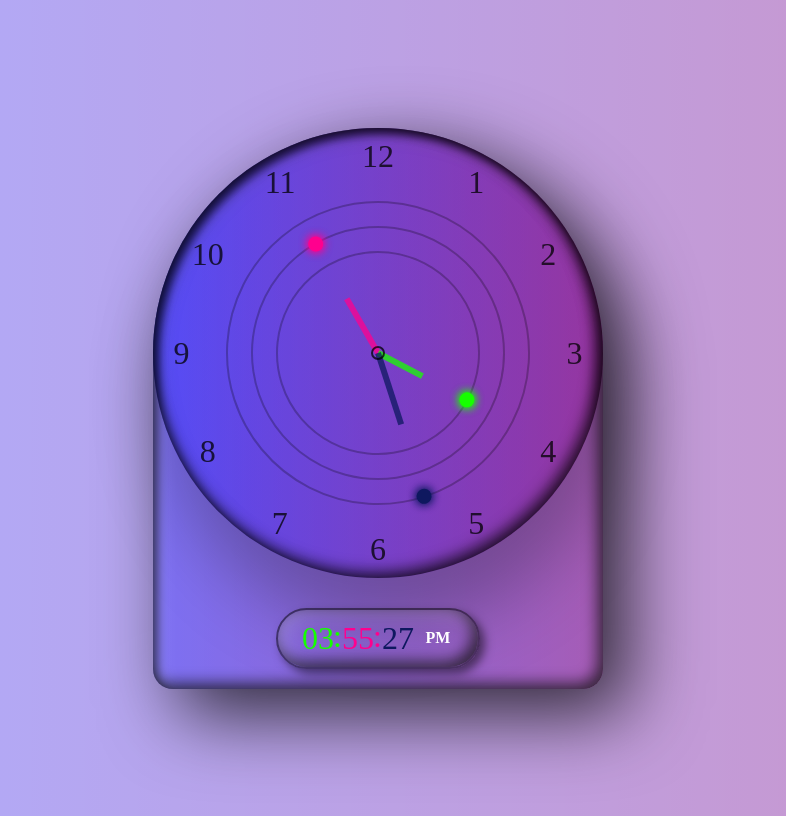
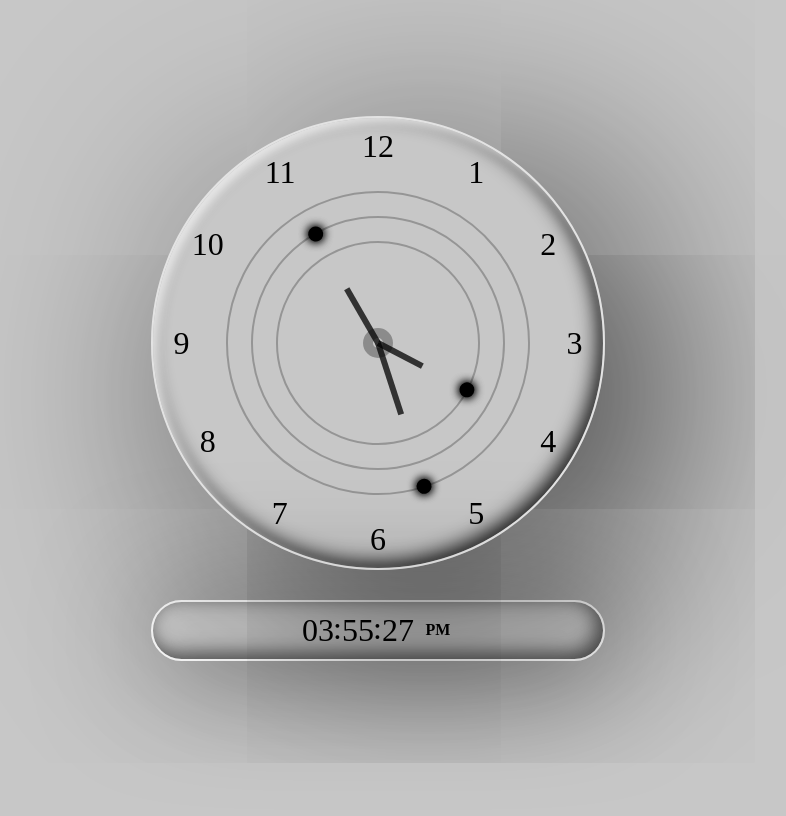
Before and after one commit to sania8/day4, a plain HTML site: page index.html in a window 1280 px wide. Shown: the whole page, without its empty margins (262-1048 px from the left). Drawn offline with Linux system fonts and the light colour scheme.

Commit message:
first commit

```diff
--- a/index.html
+++ b/index.html
@@ -10,9 +10,10 @@
 <body >
     <div class="container">
     <div class="clock">
-        <div class="circle" style="--clr:#0E185F;" id="sc"><i></i></div>
-        <div class="circle circle2" style="--clr:#FF008E;" id="mn"><i></i></div>
-        <div class="circle circle3" style="--clr:#16FF00;" id="hr"><i></i></div>
+
+        <div class="circle" style="--clr:black;" id="sc"><i></i></div>
+        <div class="circle circle2" style="--clr:black;" id="mn"><i></i></div>
+        <div class="circle circle3" style="--clr:black;" id="hr"><i></i></div>
         <span style="--i:1;" ><b>1</b></span>
         <span style="--i:2;" ><b>2</b></span>
         <span style="--i:3;" ><b>3</b></span>
@@ -27,9 +28,9 @@
         <span style="--i:12;" ><b>12</b></span>
     </div>
     <div id="time">
-        <div id="hours" style="--clr:#16FF00;">00</div>
-        <div id="minutes" style="--clr:#FF008E;">00</div>
-        <div id="seconds" style="--clr:#0E185F;" >00</div>
+        <div id="hours" style="--clr:black;">00</div>
+        <div id="minutes" style="--clr:black;">00</div>
+        <div id="seconds" style="--clr:black;" >00</div>
         <div id="ampm">AM</div>
     </div>
     </div>
--- a/style.css
+++ b/style.css
@@ -3,22 +3,8 @@ body{
     justify-content : center;
     min-height: 100vh;
     align-items: center;
-    background: -webkit-linear-gradient(left, rgba(0, 0, 255, 0.32) , rgba(128, 0, 128, 0.416));
-}
-.container{
-    background:-webkit-linear-gradient(left, rgba(0, 0, 255, 0.32) , rgba(128, 0, 128, 0.416));
-    border-radius : 20px;
-    border-top-left-radius : 225px;
-    border-top-right-radius : 225px;
-    box-shadow : 25px 25px 75px rgba(0,0,0,0.75),
-       inset 5px 5px 10px rgba(0,0,0,0.5),
-       inset 5px 5px 20px rgba(255, 255, 255, 0.2),
-       inset -5px -5px 15px rgba(0,0,0,0.75);
-       display : flex;
-       align-items: center;
-       justify-content: center;
-       flex-direction : column;
-
+    /*background: -webkit-linear-gradient(left, rgba(0, 0, 255, 0.32) , rgba(128, 0, 128, 0.416));*/
+    background-color : rgba(100, 100, 100, 0.358);
 }
 
 .clock{
@@ -26,11 +12,11 @@ position: relative;
 width: 450px;
 height: 450px;
 border-radius: 50%;
-background: -webkit-linear-gradient(left, rgba(0, 0, 255, 0.32) , rgba(128, 0, 128, 0.416));
-box-shadow: 10px 50px 70px rgba(0, 0, 0, 0.25),
-    inset 5px 5px 10px rgba(0, 0, 0, 0.5),
-    inset 5px 5px 20px rgba(0, 0, 0, 0.2),
-    inset -5px -5px 15px rgba(0, 0, 0, 0.75);
+border: 2px solid rgba(255,255,255,0.5);
+/*background: -webkit-linear-gradient(left, rgba(0, 0, 255, 0.32) , rgba(128, 0, 128, 0.416));*/
+box-shadow: 50px 50px 240px rgba(0,0,0,0.8),
+      inset 5px 5px 9px rgba(255,255,255,0.75),
+      inset -5px -5px 20px rgba(0,0,0,0.9);
     display : flex;
     align-items: center;
     justify-content: center;
@@ -42,7 +28,7 @@ margin-bottom : 30px;
     width : 10px;
     height: 10px;
     border-radius :50%;
-    border : 2px solid rgba(0, 0, 0, 0.75);
+    border : 10px solid rgba(0, 0, 0, 0.297);
     background: -webkit-linear-gradient( rgba(94, 0, 128, 0.233) , rgba(94, 0, 128, 0.233)),
       inset 5px 5px 10px rbga(0,0,0,0,75);
       z-index: 100000;
@@ -53,13 +39,15 @@ margin-bottom : 30px;
     position: absolute;
     text-align: center;
     inset: 10px;
-    color :rgba(0, 0, 0, 0.75);
+    color :black;
     transform:  rotate(calc(30deg * var(--i)));
+
 }
 .clock span b{
     font-weight: 15;
     display : inline-block;
     font-size : 2em;
+
     transform:  rotate(calc(-30deg * var(--i)));
 }
 .circle{
@@ -99,6 +87,7 @@ margin-bottom : 30px;
     width : 200px;
     height: 200px;
     z-index:9;
+
 }
 .circle::before{
     content:'';
@@ -113,16 +102,19 @@ margin-bottom : 30px;
 }
 /*digital clock*/
 #time{
-    margin-bottom :20px;
+    margin-bottom :40px;
+    justify-content: center;
+
+
     display : flex;
     padding: 10px 20px;
     font-weight:300;
     font-size: 2em;
-    border : 2px solid rgba(0,0,0,0.5);
+    border: 2px solid white;
     border-radius:40px;
-    box-shadow: 5px 5px 10px rgba(0,0,0,0.5),
-      inset 5px 5px 20px rgba(255,255,255,0.2),
-      inset -5px -5px 15px rgba(0,0,0,0.75);
+    box-shadow: 5px 5px 120px rgba(0,0,0,0.5),
+      inset 5px 5px 40px rgba(255,255,255,0.2),
+      inset -5px -5px 20px rgba(0,0,0,0.75);
 
 }
 #time div{
@@ -132,6 +124,7 @@ margin-bottom : 30px;
     justify-content: center;
     font-weight : 500;
     color : var(--clr);
+
 }
 #time div:nth-child(1)::after,
 #time div:nth-child(2)::after{
@@ -146,7 +139,7 @@ margin-bottom : 30px;
     display : flex;
     justify-content : center;
     align-items : center;
-    color :white;
+    color :black;
     font-weight: 600;
 }
 #time div:nth-child(2)::after{
```
